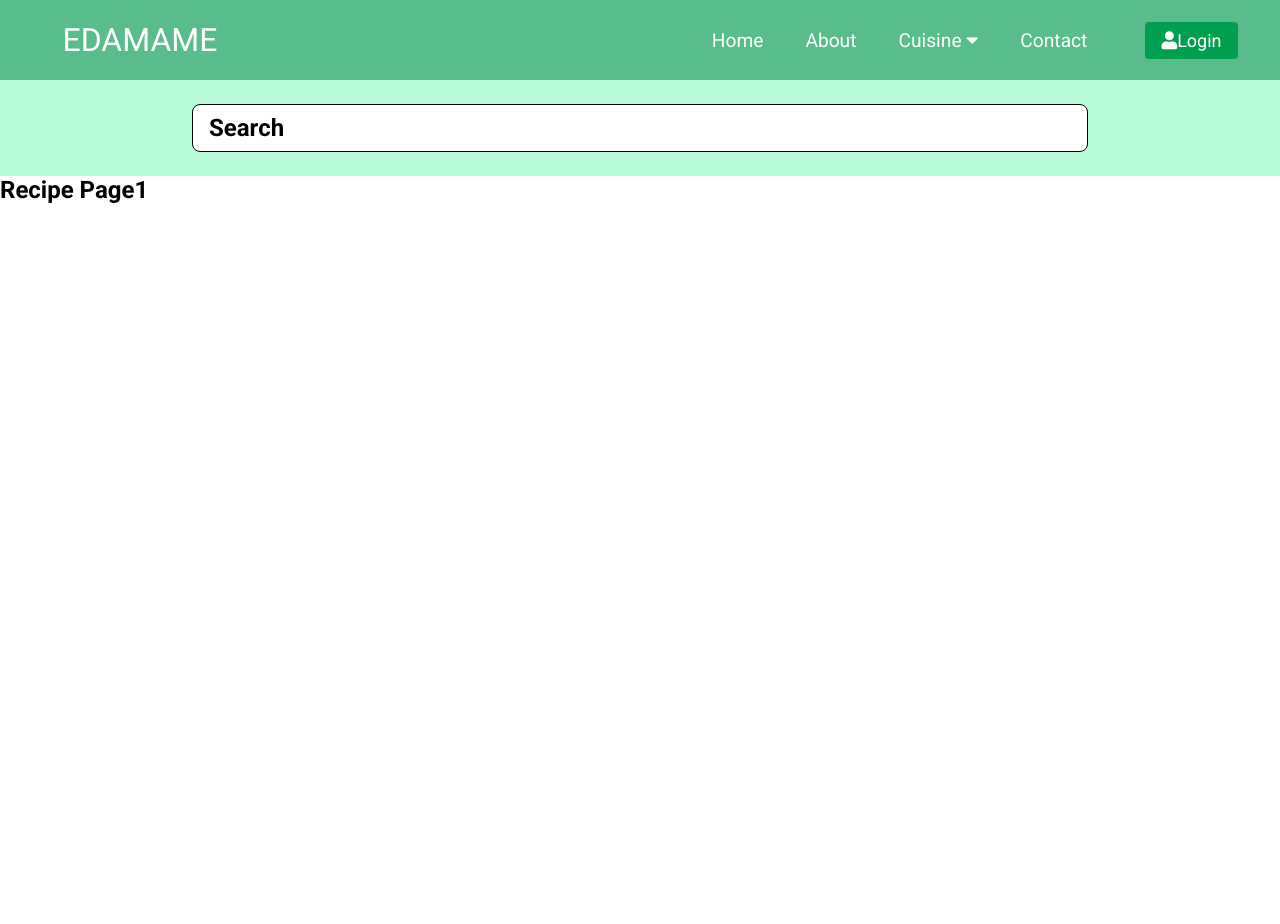
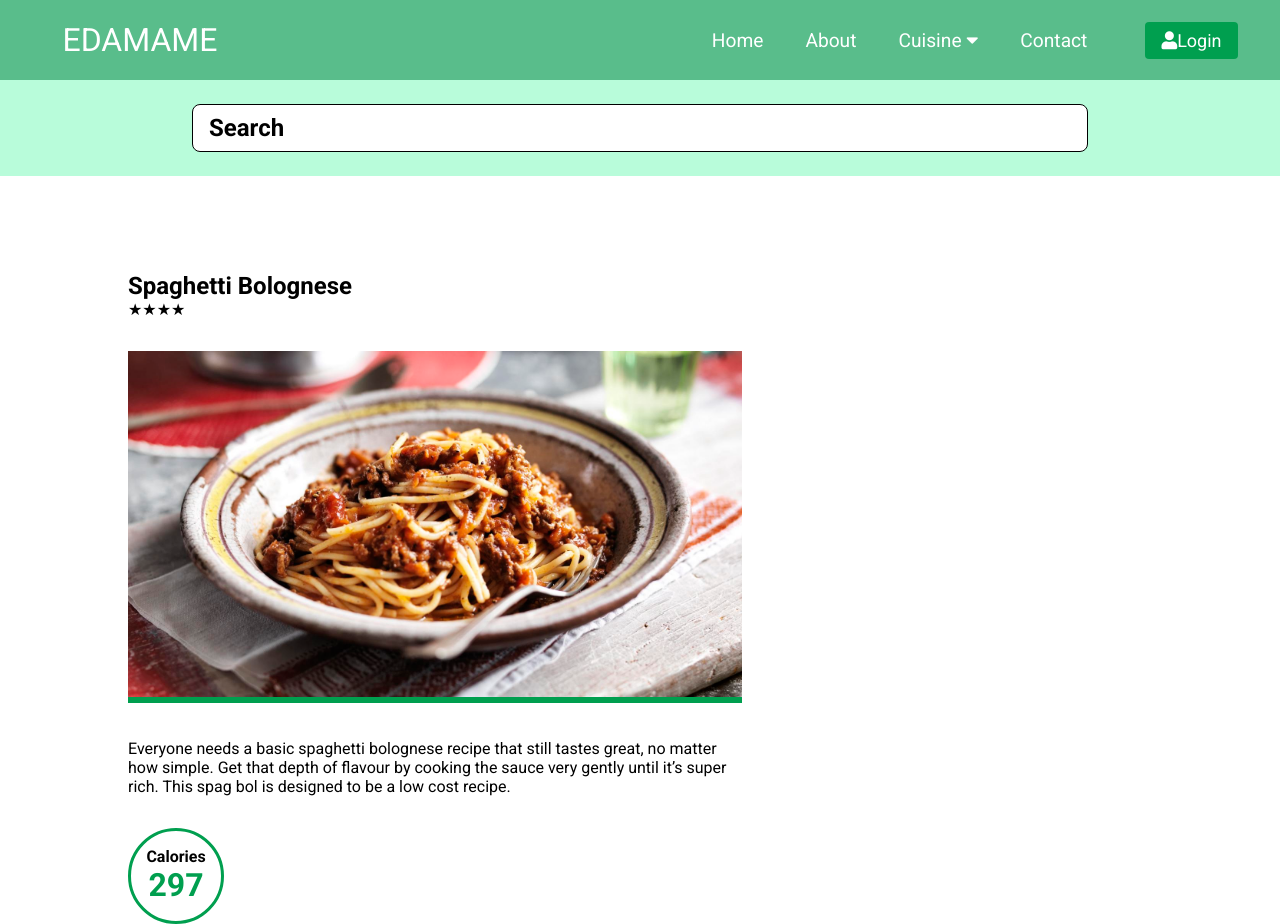
Before and after one commit to sreadytocode/Recipe_Generator_FrontEnd, a React (Create React App) app: page /recipe/1 in a window 1280 px wide. Before the commit the page ends 800 px from the top, so only its background shows below. Built offline with nearby package versions, Linux system fonts and the light colour scheme.

Commit message:
fixed individual recipe routing

```diff
--- a/src/components/navigation/pages/Keto.js
+++ b/src/components/navigation/pages/Keto.js
@@ -5,7 +5,7 @@ import Title from "../../reusable/Title";
 const Keto = () => {
   return (
     <div className="keto">
-      <Title text = {"Keto"} />
+      <Title text={"Keto"} />
     </div>
   );
 };
--- a/src/components/navigation/pages/RecipePage.js
+++ b/src/components/navigation/pages/RecipePage.js
@@ -1,18 +1,64 @@
 import React from "react";
 import { useParams } from "react-router-dom";
+import styled from "styled-components";
+import RecipeRating from "../../reusable/RecipeRating";
+
+//Container for all recipe information
+const RecipeSection = styled.section`
+  width: 80%;
+  margin: 6rem auto 0;
+`;
+
+const RecipeImage = styled.img`
+  margin-top: 2rem;
+  width: 60%;
+  border-bottom: 6px solid #009f4f;
+`;
+
+const RecipeCaloriesCircle = styled.div`
+  margin-top: 2rem;
+  border: 3px solid #009f4f;
+  border-radius: 50%;
+  width: 6rem;
+  height: 6rem;
+  padding: 2rem;
+  display: flex;
+  justify-content: center;
+  align-items: center;
+  flex-direction: column;
+`;
+
+const NumberOfCalories = styled.p`
+  font-size: 2rem;
+  font-weight: 600;
+  color: #009f4f;
+`;
+
+const RecipeDescription = styled.div`
+  margin-top: 2rem;
+  width: 60%;
+`;
 
 const RecipePage = ({ recipes }) => {
-  const { id } = useParams();
+  let { id } = useParams();
+  id = Number(id);
 
-  const recipe = recipes.filter((recipe) => {
-    return recipe.id === id;
-  });
+  const recipe = recipes.find((recipe) => recipe.id === id);
 
   return (
-    <section>
-      <h1>Recipe Page{id}</h1>
-      <h2>{recipe}</h2>
-    </section>
+    <RecipeSection>
+      <h1>{recipe.name}</h1>
+      <RecipeRating recipeRating={recipe.rating} />
+      <RecipeImage
+        src={require("../../../dummyData/recipe_images/" + recipe.image)}
+        alt="recipe"
+      />
+      <RecipeDescription>{recipe.description}</RecipeDescription>
+      <RecipeCaloriesCircle>
+        <h4>Calories</h4>
+        <NumberOfCalories>{recipe.calories}</NumberOfCalories>
+      </RecipeCaloriesCircle>
+    </RecipeSection>
   );
 };
 
--- a/src/components/recipes/RecipesList.js
+++ b/src/components/recipes/RecipesList.js
@@ -1,15 +1,19 @@
 import React from "react";
 import Recipe from "./Recipe";
 import { Link } from "react-router-dom";
+import styled from "styled-components";
+
+const RecipeLink = styled(Link)`
+  text-decoration: none;
+  color: black;
+`;
 
 const RecipesList = ({ recipes }) => {
   const recipeComponents = recipes.map((recipe) => {
     return (
-      <>
-        <Link to={`/recipe/${recipe.id}`}>
-          <Recipe key={recipe.id} recipe={recipe} />
-        </Link>
-      </>
+      <RecipeLink to={`/recipe/${recipe.id}`}>
+        <Recipe key={recipe.id} recipe={recipe} />
+      </RecipeLink>
     );
   });
 
--- a/src/dummyData/RecipesData.js
+++ b/src/dummyData/RecipesData.js
@@ -2,6 +2,8 @@ const recipesData = [
   {
     id: 1,
     name: "Spaghetti Bolognese",
+    description:
+      "Everyone needs a basic spaghetti bolognese recipe that still tastes great, no matter how simple. Get that depth of flavour by cooking the sauce very gently until it’s super rich. This spag bol is designed to be a low cost recipe.",
     calories: 297,
     rating: 4,
     image: "spaghetti_bolognese.jpeg",
@@ -9,6 +11,8 @@ const recipesData = [
   {
     id: 2,
     name: "Lentil Soup",
+    description:
+      "This simple soup can be made overnight for a tasty lunch the next day. It's hearty and filling, packed with nutritious ingredients. Want to keep it vegan? Just forego the cheese topping.",
     calories: 56,
     rating: 3,
     image: "slow_cooker_lentil_soup.jpeg",
@@ -16,6 +20,8 @@ const recipesData = [
   {
     id: 3,
     name: "Slow Cooker Dhal",
+    description:
+      "Tasty and filling, dal makes a cheap, healthy and satisfying meal.",
     calories: 356,
     rating: 4,
     image: "slow_cooker_split_pea.jpeg",
@@ -23,6 +29,8 @@ const recipesData = [
   {
     id: 4,
     name: "Vegetable Pakoras",
+    description:
+      "Classic Indian finger food that no one can resist, these easy vegetable pakoras are so simple to make.",
     calories: 200,
     rating: 4,
     image: "vegetablepakoras.jpeg",
@@ -30,6 +38,8 @@ const recipesData = [
   {
     id: 5,
     name: "Low Fat Chicken Tikka Massala",
+    description:
+      "Making your own tikka masala sauce isn’t so tricky, so enjoy a lower calorie version of this favourite dish.",
     calories: 514,
     rating: 5,
     image: "low-fat_chicken_tikka.jpeg",
@@ -37,6 +47,8 @@ const recipesData = [
   {
     id: 6,
     name: "Patatas Bravas",
+    description:
+      "Patatas bravas as they should be: crisp, olive oil-fried potatoes topped with a tomato sauce, well-flavoured with hot pimentón and sharpened with a little vinegar.",
     calories: 405,
     rating: 3,
     image: "patatas_bravas.jpeg",
@@ -44,6 +56,8 @@ const recipesData = [
   {
     id: 7,
     name: "Easy Spanish Chicken",
+    description:
+      "Healthy chicken breasts and butter beans get a flavour boost from a little bit of cooking chorizo and red wine. Green beans are excellent when in season, but you can also use broccoli, green cabbage or kale on the side.",
     calories: 352,
     rating: 4,
     image: "easy_spanish_chicken.jpeg",
```
